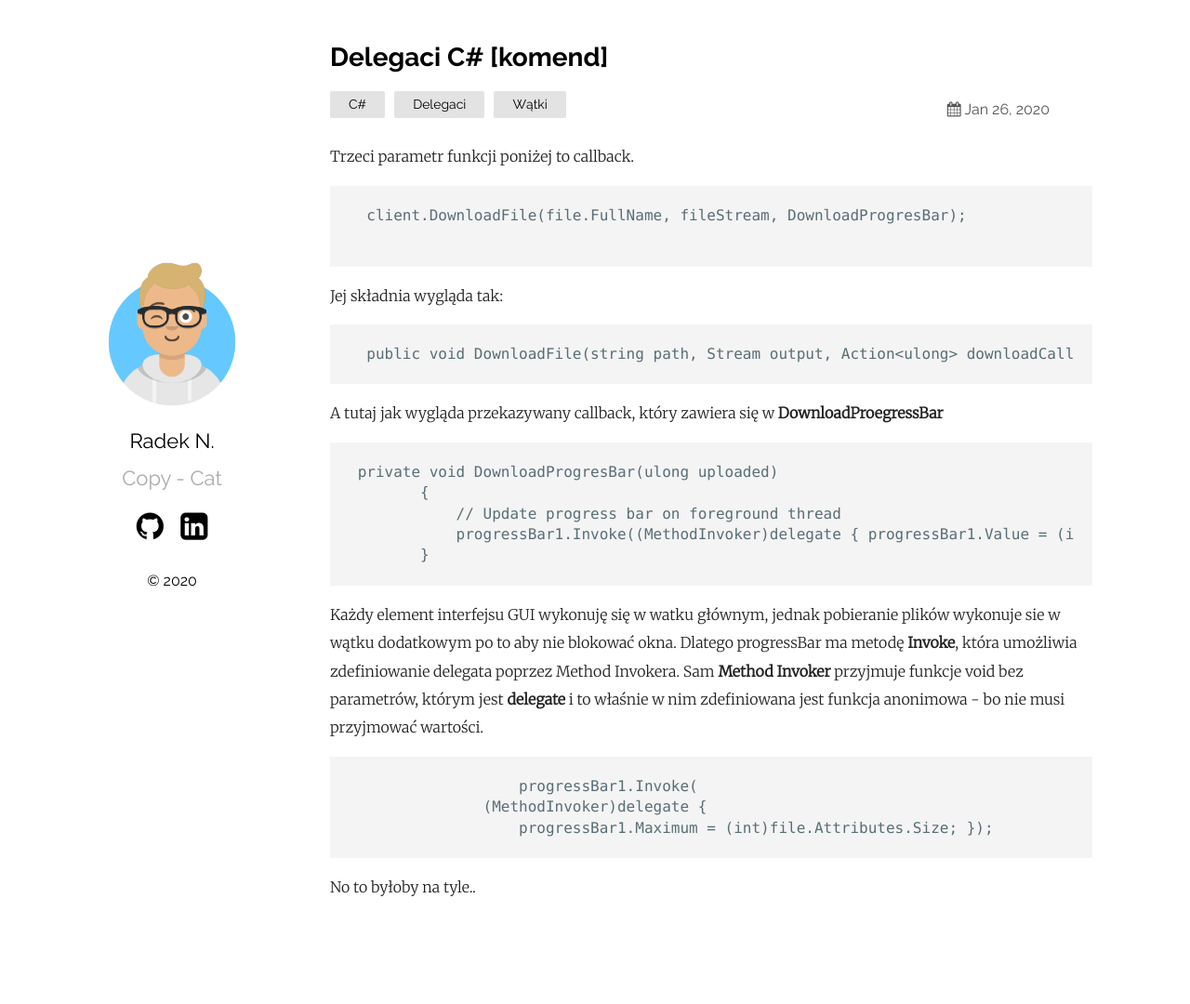
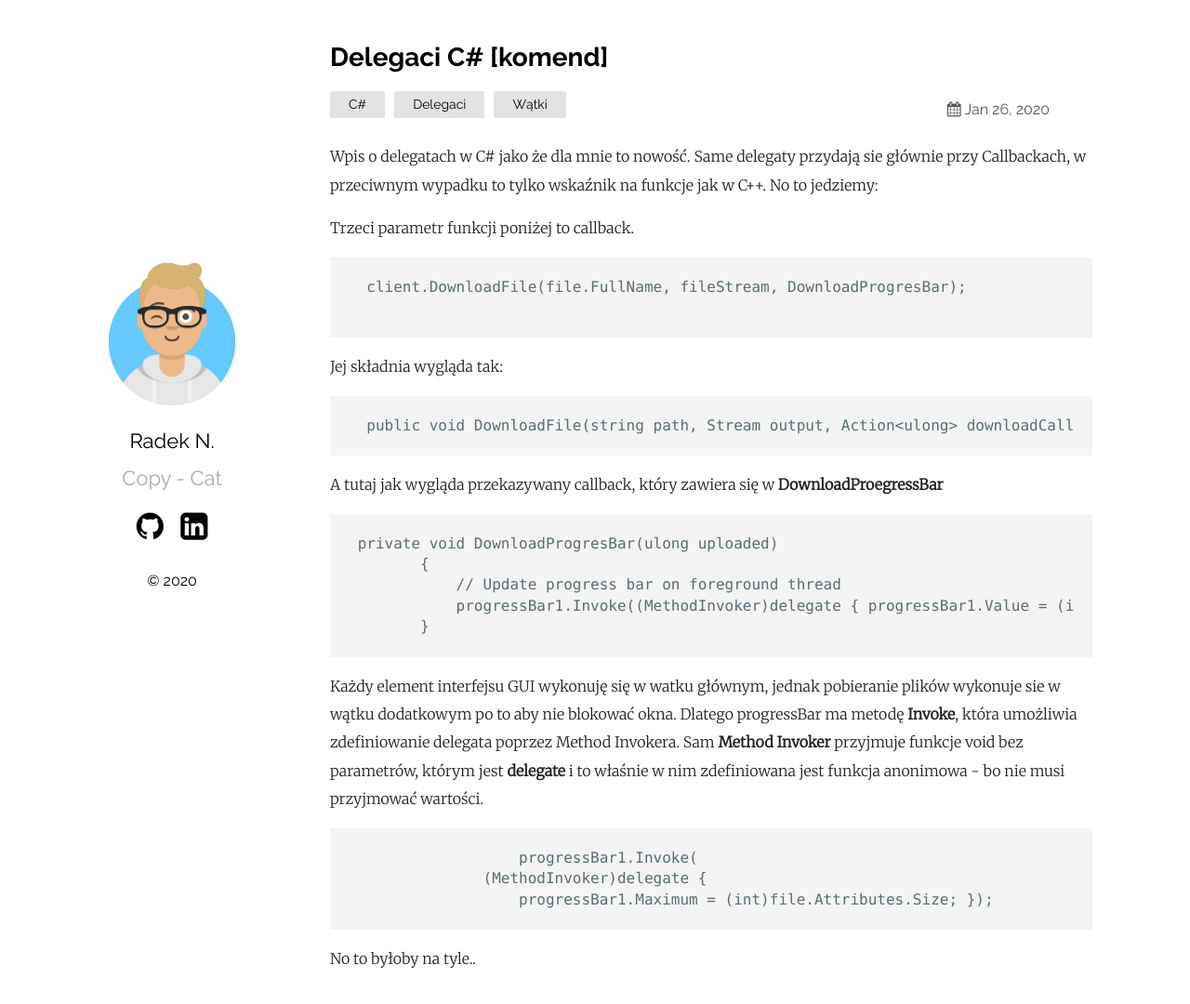
Before and after one commit to rnied137/szelma139.github.io, a Jekyll site: the page built from _posts/2019-01-29-Delegaci.markdown, in a window 1280 px wide and 1091 px high. Shown: the top 1080 px of the window at 93% size. Built offline with Jekyll 4.4.1, drawn with Linux system fonts in a browser that asks for light colours.

Commit message:
Update 2019-01-29-Delegaci.markdown

```diff
--- a/_posts/2019-01-29-Delegaci.markdown
+++ b/_posts/2019-01-29-Delegaci.markdown
@@ -4,6 +4,8 @@ layout: post
 date: '2020-01-26 10:55:00 +0100'
 categories: C# Delegaci Wątki
 ---
+
+Wpis o delegatach w C# jako że dla mnie to nowość. Same delegaty przydają sie głównie przy Callbackach, w przeciwnym wypadku to tylko wskaźnik na funkcje jak w C++. No to jedziemy:
 
 Trzeci parametr funkcji poniżej to callback.
 
```
